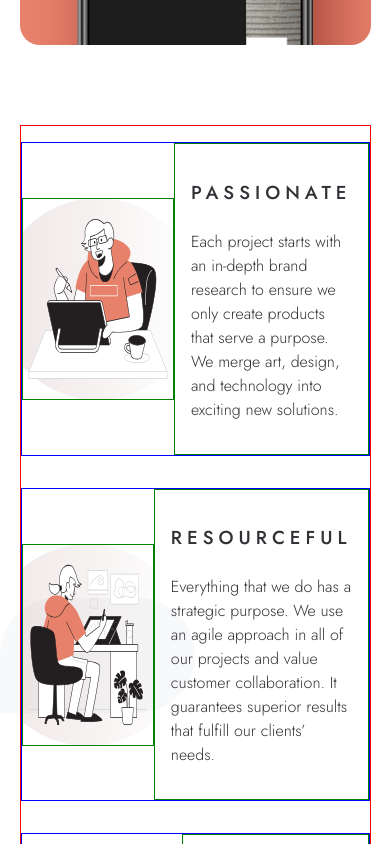
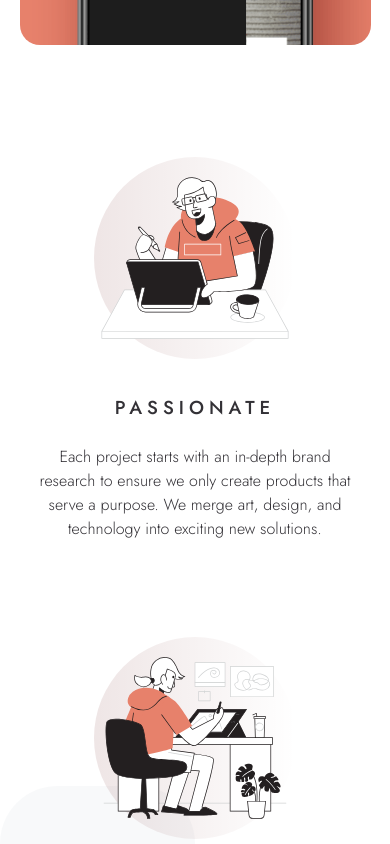
Before and after one commit to SJellen/designo, a Next.js app: page / in a window 390 px wide. Shown: the part 960-1804 px from the top of the page. Built offline with nearby package versions, Linux system fonts and the light colour scheme.

Commit message:
mq's set on Illustrationbox

```diff
--- a/styles/Home/IllustrationBox.module.scss
+++ b/styles/Home/IllustrationBox.module.scss
@@ -4,13 +4,11 @@
     width: 78%;
     height: auto;
     margin: 5rem auto;
-    border: 1px solid red;
     display: flex;
     justify-content: space-between;
 }
 
 .box {
-    border: 1px solid gold;
     width: 32%;
     height: 100%;
     display: flex;
@@ -19,7 +17,6 @@
 }
 
 .topContainer {
-    border: 1px solid green;
     display: flex;
     justify-content: center;
     background-image: url("../../public/assets/shared/desktop/bg-pattern-small-circle.svg");
@@ -30,7 +27,6 @@
 }
 
 .bottomContainer {
-    border: 1px solid green;
     text-align: center;
     color: V.$darkGrey;
     h3 {
@@ -59,14 +55,11 @@
         width: 100%;
         height: auto;
         flex-direction: row;
-        border: 1px solid blue;
         margin: 1rem auto;
         align-items: center;
     }
 
     .topContainer {
-        // width: auto;
-        // width: 40%;
         width: 202px;
         height: 202px;
     }
@@ -80,5 +73,13 @@
 }
 
 @media only screen and (max-width: 500px) {
+    .box {
+        flex-direction: column;
+        margin: 2rem auto;
+    }
+    .bottomContainer {
+        width: 100%;
+        text-align: center;
+    }
 
 }
```
